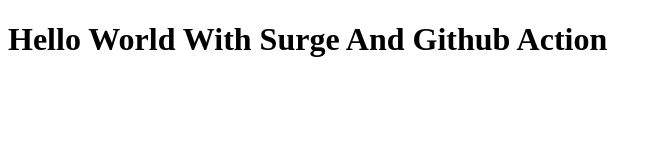
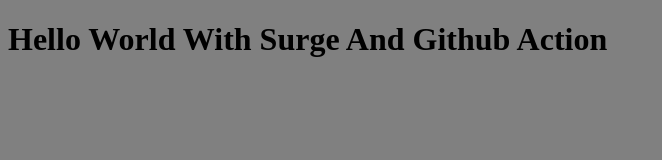
Before and after one commit to MuhammadHamzaFarooq/hello-world-with-surge, a plain HTML site: page index.html in a window 1280 px wide. Shown: the whole page, without its empty margins (0-662 px from the left). Drawn offline with Linux system fonts and the light colour scheme.

Commit message:
update yml file

```diff
--- a/index.html
+++ b/index.html
@@ -5,6 +5,7 @@
     <meta http-equiv="X-UA-Compatible" content="IE=edge">
     <meta name="viewport" content="width=device-width, initial-scale=1.0">
     <title>Hello Wrold With Surge</title>
+    <link rel="stylesheet" href="./style.css">
 </head>
 <body>
 
--- /dev/null
+++ b/style.css
@@ -0,0 +1,3 @@
+body{
+    background-color: grey;
+}
```
Also changed, not shown: 1 other file.
